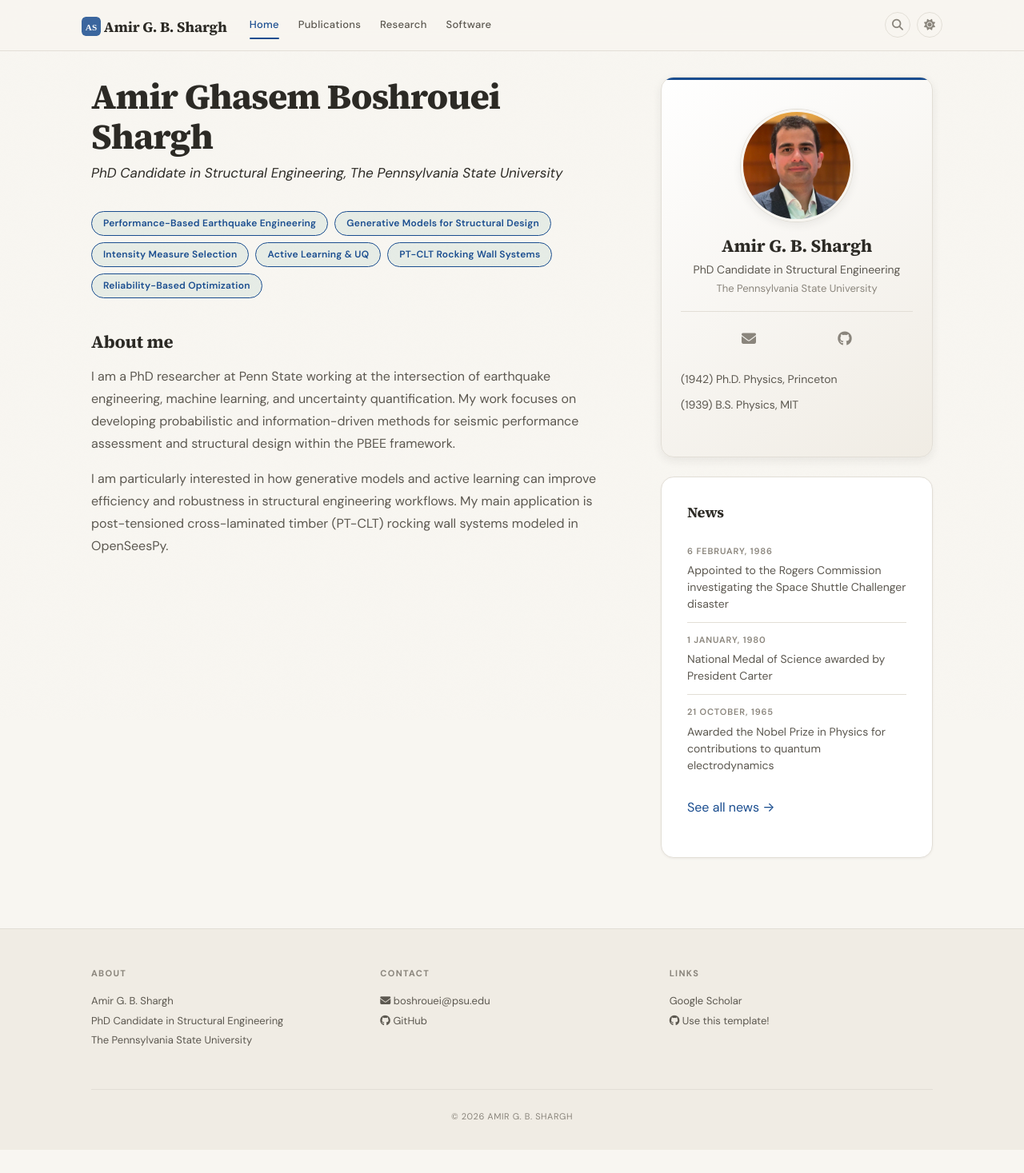
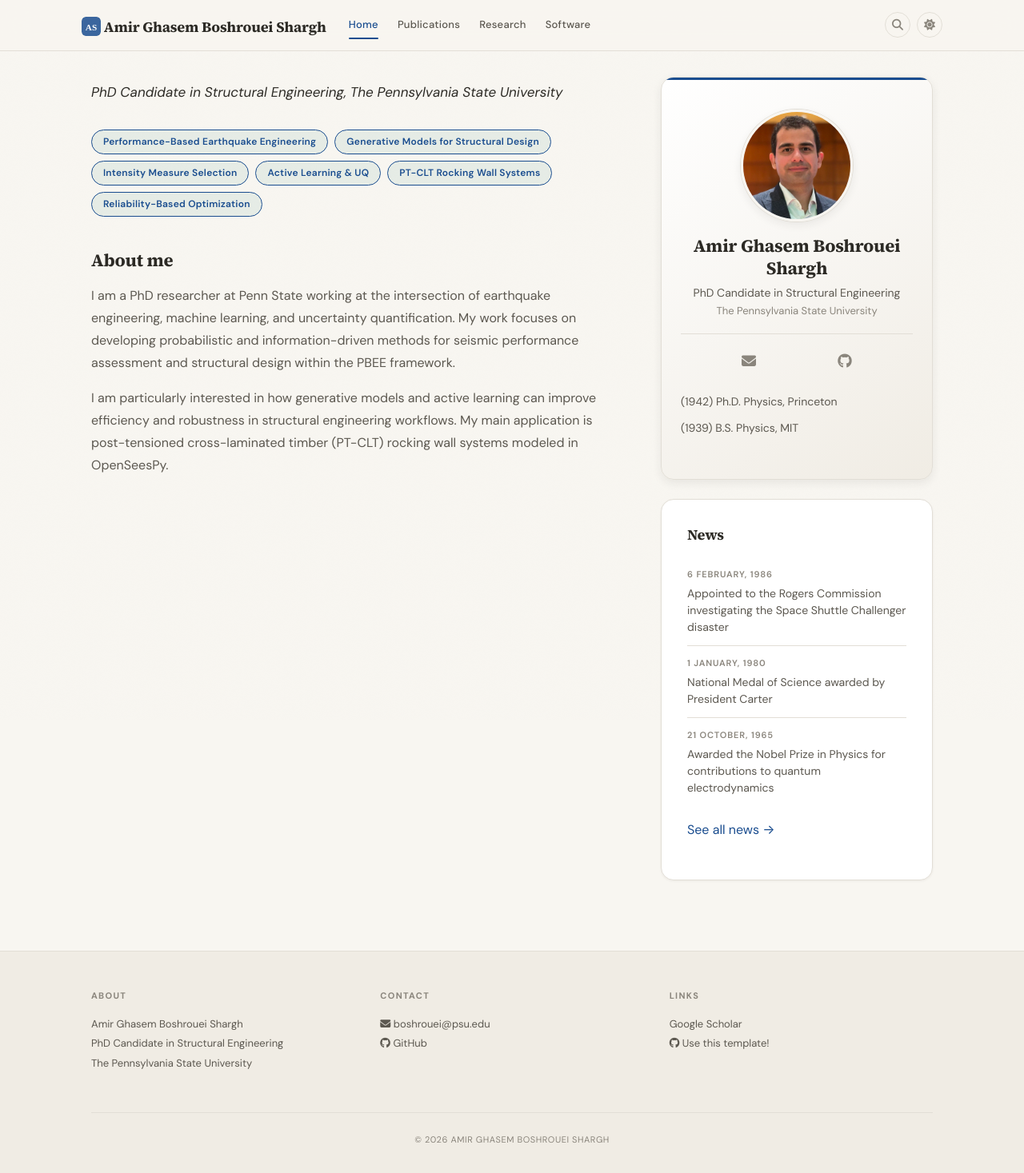
Before and after one commit to AGB-Shargh/AGB-Shargh.github.io, a Jekyll site: the page built from _pages/home.md, in a window 1280 px wide. Shown: the whole page at 80% size. Built offline with Jekyll 4.4.1, drawn with Linux system fonts in a browser that asks for light colours; a style sheet for code colours, icons or effects is not loaded; before the commit the page ends 1438 px from its top, so only the background shows below that.

Commit message:
Update _config.yml

```diff
--- a/_config.yml
+++ b/_config.yml
@@ -1,10 +1,7 @@
 # ============================================================
 # STEP 1: Your Identity (required)
 # ============================================================
-
-name: "Amir G. B. Shargh"
-full_name: "Amir Ghasem Boshrouei Shargh"
-
+name: "Amir Ghasem Boshrouei Shargh"
 title: "PhD Candidate in Structural Engineering"
 institution: "The Pennsylvania State University"
 email: "boshrouei@psu.edu"
```
